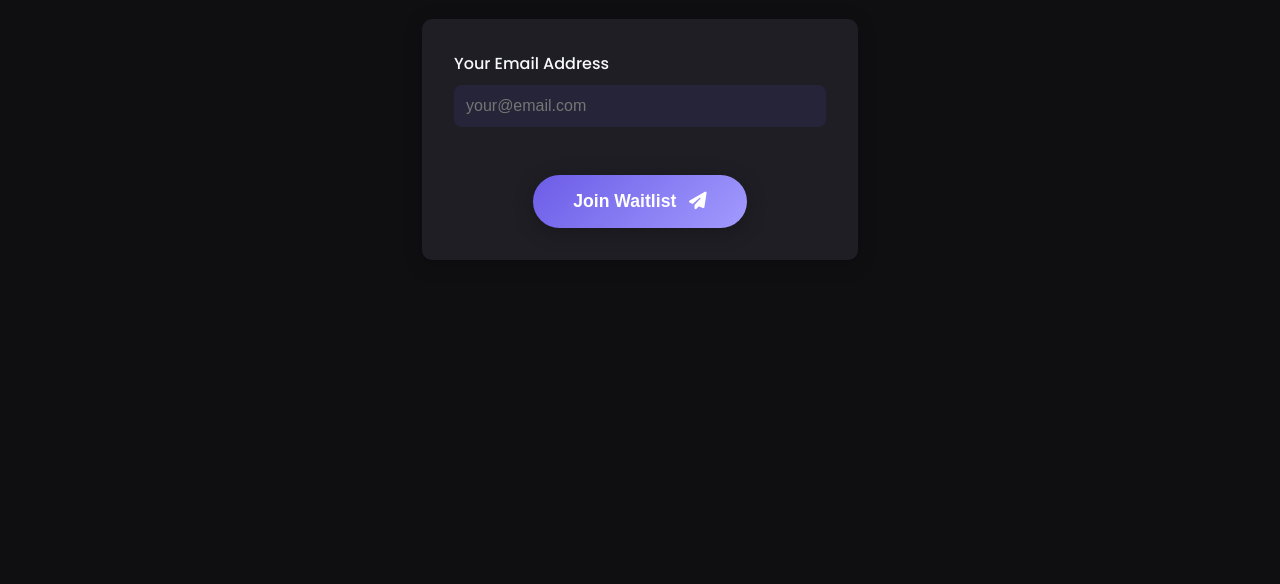
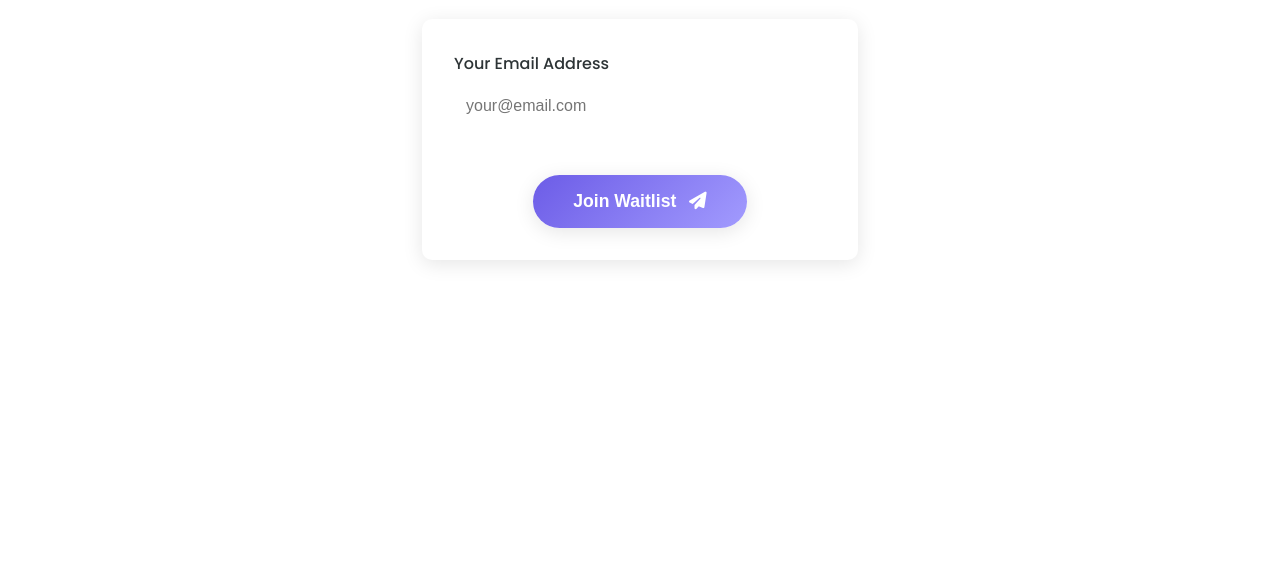
Before and after one commit to Kovace-tg/yukino, a plain HTML site: page waitlist.html in a window 1280 px wide. Shown: the part 216-800 px from the top of the page. Drawn offline with Linux system fonts and the light colour scheme.

Commit message:
Update waitlist.html

```diff
--- a/waitlist.html
+++ b/waitlist.html
@@ -17,10 +17,10 @@
         }
 
         .waitlist-form {
-            background-color: var(--card-dark);
+            background-color: var(--card-bg);
             padding: 2rem;
             border-radius: 10px;
-            box-shadow: 0 4px 20px rgba(0, 0, 0, 0.2);
+            box-shadow: var(--shadow);
         }
 
         .form-group {
@@ -40,22 +40,38 @@
             padding: 12px;
             border: 2px solid var(--accent);
             border-radius: 8px;
-            background-color: rgba(108, 92, 231, 0.1);
-            color: var(--text-dark);
+            background-color: var(--input-bg);
+            color: var(--text-color);
             font-size: 1rem;
         }
 
         .success-message {
             display: none;
             padding: 2rem;
-            background-color: var(--card-dark);
+            background-color: var(--card-bg);
             border-radius: 10px;
+            box-shadow: var(--shadow);
         }
 
         .success-message p {
             font-size: 1.2rem;
             margin-bottom: 1.5rem;
             color: var(--accent-light);
+        }
+
+        /* Theme variables */
+        :root {
+            --card-bg: #1e1e24;
+            --text-color: #f0f0f0;
+            --input-bg: rgba(108, 92, 231, 0.1);
+            --shadow: 0 4px 20px rgba(0, 0, 0, 0.2);
+        }
+
+        body.light-mode {
+            --card-bg: #ffffff;
+            --text-color: #2d3436;
+            --input-bg: rgba(255, 255, 255, 0.9);
+            --shadow: 0 4px 20px rgba(0, 0, 0, 0.1);
         }
     </style>
 </head>
@@ -97,6 +113,30 @@
     </main>
 
     <script>
+        // Theme toggle functionality
+        const toggleBtn = document.querySelector('.theme-toggle');
+        const body = document.body;
+
+        // Check for saved theme preference
+        const savedTheme = localStorage.getItem('theme') ||
+                         (window.matchMedia('(prefers-color-scheme: dark)').matches ? 'dark' : 'light');
+
+        if (savedTheme === 'light') {
+            body.classList.add('light-mode');
+            toggleBtn.textContent = '🌙';
+        } else {
+            toggleBtn.textContent = '☀️';
+        }
+
+        // Toggle theme
+        toggleBtn.addEventListener('click', () => {
+            body.classList.toggle('light-mode');
+            const isLight = body.classList.contains('light-mode');
+            localStorage.setItem('theme', isLight ? 'light' : 'dark');
+            toggleBtn.textContent = isLight ? '🌙' : '☀️';
+        });
+
+        // Waitlist functionality
         document.addEventListener('DOMContentLoaded', function() {
             // Check if already submitted
             if (localStorage.getItem('waitlistSubmitted')) {
```
